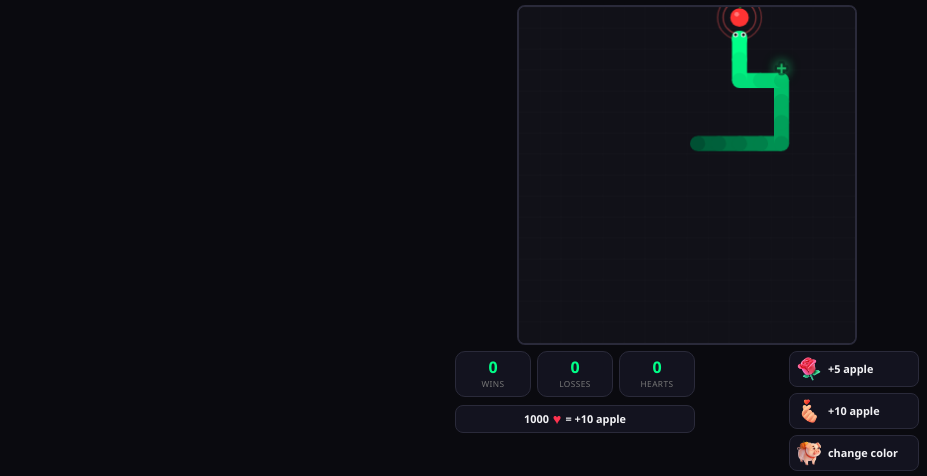
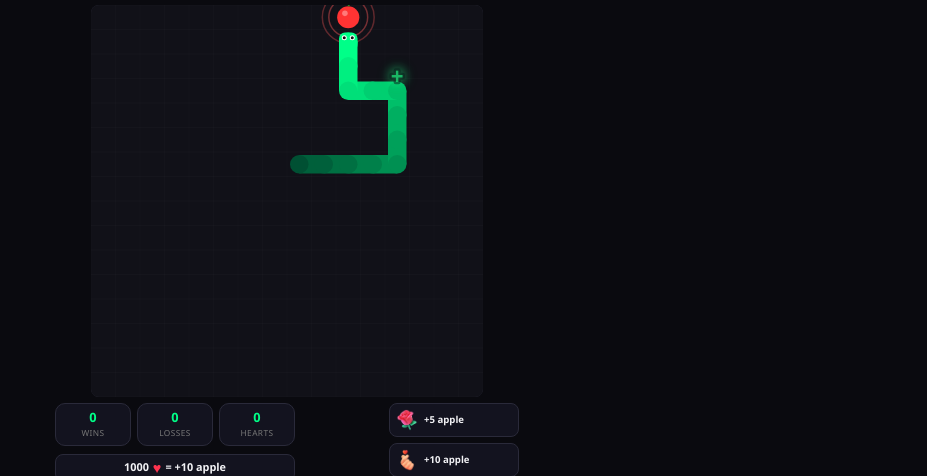
Before and after one commit to vietanhyoyo/snake_game_tiktok_live, a website: page public/index.html in a window 1280 px wide. Shown: the part 130-606 px from the top of the page, without its empty margins (353-1280 px from the left). Drawn offline with nearby package versions, Linux system fonts and the light colour scheme; no server answers.

Commit message:
update music

```diff
--- a/public/game.js
+++ b/public/game.js
@@ -1,6 +1,6 @@
 // ─── Constants ───────────────────────────────────────────────────────────────
 const GRID_SIZE = 16;
-const CANVAS_SIZE = 340;
+const CANVAS_SIZE = 392;
 const CELL_SIZE = CANVAS_SIZE / GRID_SIZE;
 const BASE_TICK_MS = 60;
 const MAX_APPLES = Math.floor(GRID_SIZE * GRID_SIZE * 0.4); // tối đa 40% diện tích lưới
@@ -98,14 +98,27 @@ let currentTheme = COLOR_THEMES[colorThemeIndex];
 let serpentineLooseGapCooldown = 0;
 
 // ─── Canvas ───────────────────────────────────────────────────────────────────
+function createSharpCanvasContext(canvasElement) {
+  const pixelRatio = Math.max(1, window.devicePixelRatio || 1);
+  canvasElement.width = Math.round(CANVAS_SIZE * pixelRatio);
+  canvasElement.height = Math.round(CANVAS_SIZE * pixelRatio);
+
+  const context = canvasElement.getContext('2d');
+  context.setTransform(
+    canvasElement.width / CANVAS_SIZE,
+    0,
+    0,
+    canvasElement.height / CANVAS_SIZE,
+    0,
+    0
+  );
+  return context;
+}
+
 const canvas = document.getElementById('gameCanvas');
-canvas.width = CANVAS_SIZE;
-canvas.height = CANVAS_SIZE;
-const ctx = canvas.getContext('2d');
+const ctx = createSharpCanvasContext(canvas);
 const fireworksCanvas = document.getElementById('fireworksCanvas');
-fireworksCanvas.width = CANVAS_SIZE;
-fireworksCanvas.height = CANVAS_SIZE;
-const fireworksCtx = fireworksCanvas.getContext('2d');
+const fireworksCtx = createSharpCanvasContext(fireworksCanvas);
 
 // ─── Sound Effects ────────────────────────────────────────────────────────────
 const SOUND_EFFECTS = {
@@ -113,10 +126,11 @@ const SOUND_EFFECTS = {
   bomb: new Audio('/assets/music/effects/stomp-close-box-bosnow-1-00-01.mp3')
 };
 const THEME_TRACKS = [
-  '/assets/music/themes/bit-shift-kevin-macleod-main-version-24901-03-12.mp3',
-  '/assets/music/themes/pixel-drift-pecan-pie-main-version-41106-02-09.mp3',
-  '/assets/music/themes/ready-set-drift-michael-grubb-main-version-24555-02-59.mp3'
-];
+  "CORTIS (코르티스) 'REDRED' Instrumental.mp3",
+  "ILLIT - It's Me  Official Instrumental.mp3",
+  'LE SSERAFIM - BOOMPALA (Instrumental).mp3',
+  'NOT CUTE ANYMORE (Instrumental).mp3'
+].map(fileName => encodeURI(`/assets/music/otherthemes/${fileName}`));
 let themeMusic = null;
 let themeTrackIndex = -1;
 let themeMusicStarted = false;
--- a/public/style.css
+++ b/public/style.css
@@ -30,7 +30,7 @@ body {
   padding: 8px;
   gap: 8px;
   max-width: 480px;
-  margin: 0 0 0 auto;
+  margin: 0 auto;
   width: 100%;
 }
 
@@ -206,11 +206,10 @@ button:disabled {
 
 #gameCanvas {
   display: block;
-  width: 340px;
-  height: 340px;
-  border: 2px solid #2a2a3a;
+  width: 392px;
+  height: 392px;
+  box-shadow: inset 0 0 0 2px #2a2a3a;
   border-radius: 8px;
-  max-width: 100%;
 }
 
 /* ─── Death Overlay ─── */
@@ -425,8 +424,8 @@ button:disabled {
 }
 
 .gift-guide-item img {
-  width: 26px;
-  height: 26px;
+  width: 22px;
+  height: 22px;
   flex-shrink: 0;
   object-fit: contain;
 }
@@ -434,7 +433,7 @@ button:disabled {
 .gift-guide-item span {
   min-width: 0;
   color: #f2f2f5;
-  font-size: 0.68rem;
+  font-size: 0.60rem;
   font-weight: 700;
   line-height: 1.15;
   overflow-wrap: anywhere;
@@ -469,7 +468,7 @@ button:disabled {
 }
 
 .stat-value {
-  font-size: 1rem;
+  font-size: 0.8rem;
   font-weight: 700;
   color: var(--primary);
   line-height: 1;
```
Also changed, not shown: 4 other files.
